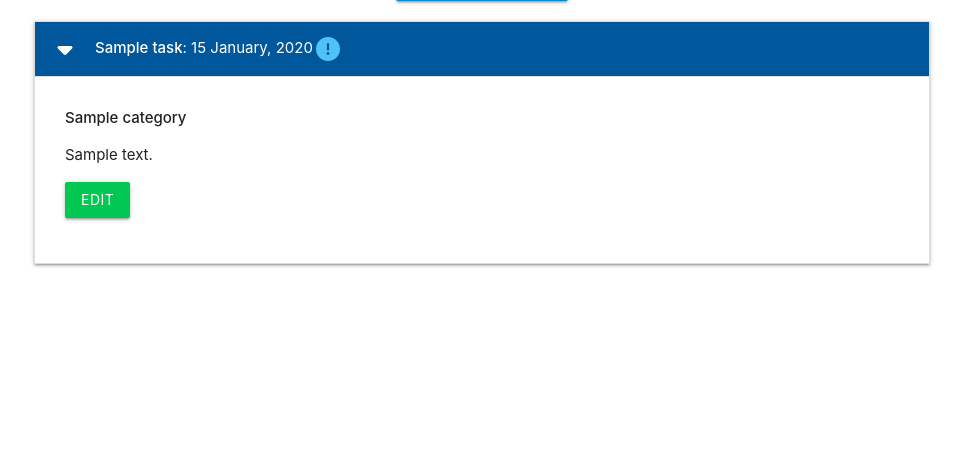
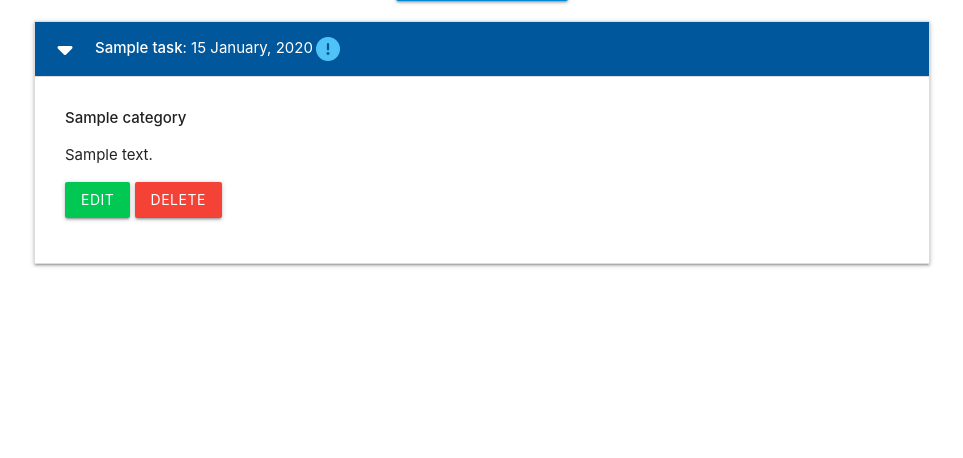
Before and after one commit to donald-macritchie/DBMS-walkthrough, a Flask app: page / in a window 1280 px wide, after a click that opens the changed part. Shown: the part 212-670 px from the top of the page, without its empty margins (158-1121 px from the left). Run offline with Flask 3, Linux system fonts and the light colour scheme; tables that the repository leaves empty hold one stand-in row (values such as "Sample post").

Commit message:
add delete functionality for tasks

```diff
--- a/taskmanager/routes.py
+++ b/taskmanager/routes.py
@@ -82,3 +82,11 @@ def edit_task(task_id):
 # @app.route("/delete_task")
 # def delete_task():
 # return render_template("delete_task.html")
+
+
+@app.route("/delete_task/<int:task_id>")
+def delete_task(task_id):
+    task = Task.query.get_or_404(task_id)
+    db.session.delete(task)
+    db.session.commit()
+    return redirect(url_for("home"))
--- a/taskmanager/templates/tasks.html
+++ b/taskmanager/templates/tasks.html
@@ -25,6 +25,7 @@
             <p>{{ task.task_description }}</p>
             <p>
                 <a href="{{ url_for('edit_task', task_id=task.id) }}" class="btn green accent-4">Edit</a>
+                <a href="{{ url_for('delete_task', task_id=task.id) }}" class="btn red">Delete</a>
             </p>
         </div>
     </li>
```
